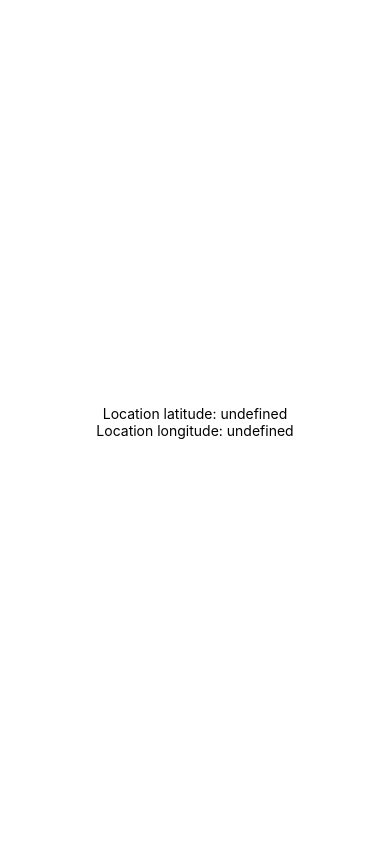
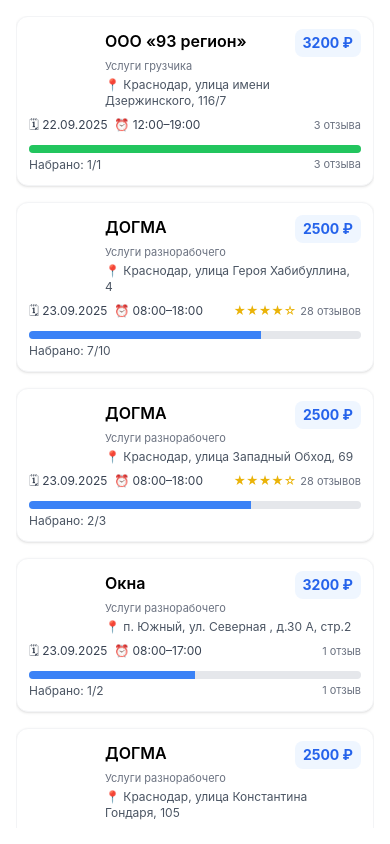
Before and after one commit to Saga6569/jobSearch, a React Native app: screen / in a window 390 px wide. Built offline with nearby package versions, Linux system fonts and the light colour scheme.

Commit message:
Added display of vacancies

```diff
--- /dev/null
+++ b/src/Components/ListWork.tsx
@@ -0,0 +1,170 @@
+import React from 'react';
+import { View, Text, FlatList, Image, TouchableOpacity } from 'react-native';
+
+// import { useNavigation } from '@react-navigation/native';
+// import { NativeStackNavigationProp } from '@react-navigation/native-stack';
+
+// type RootStackParamList = {
+//   Home: undefined;
+//   MovieDetail: { movie: Movie };
+// };
+
+// type NavigationProp = NativeStackNavigationProp<RootStackParamList>;
+
+type WorkType = { id: number | string; name: string; nameGt5?: string; nameLt5?: string; nameOne?: string };
+
+type ShiftItem = {
+  id?: string | number;
+  logo?: string;
+  address?: string;
+  companyName?: string;
+  dateStartByCity?: string;
+  timeStartByCity?: string;
+  timeEndByCity?: string;
+  currentWorkers?: number;
+  planWorkers?: number;
+  workTypes?: WorkType[] | string[] | string;
+  priceWorker?: number;
+  customerFeedbacksCount?: number | string;
+  customerRating?: number;
+};
+
+const ShiftCard = React.memo(({ item }: { item: ShiftItem }) => {
+  let workTypesText: string | undefined;
+  if (Array.isArray(item.workTypes)) {
+    if (item.workTypes.length > 0 && typeof item.workTypes[0] === 'object') {
+      workTypesText = (item.workTypes as WorkType[])
+        .map(w => w.name)
+        .filter(Boolean)
+        .join(', ');
+    } else {
+      workTypesText = (item.workTypes as string[]).join(', ');
+    }
+  } else if (typeof item.workTypes === 'string') {
+    workTypesText = item.workTypes;
+  }
+
+  const progress = (() => {
+    const current = typeof item.currentWorkers === 'number' ? item.currentWorkers : 0;
+    const plan = typeof item.planWorkers === 'number' && item.planWorkers > 0 ? item.planWorkers : 0;
+    if (!plan) return 0;
+    const p = Math.min(100, Math.round((current / plan) * 100));
+    return p;
+  })();
+
+  const renderStars = (rating?: number) => {
+    if (typeof rating !== 'number') return null;
+    const full = Math.floor(rating);
+    const half = rating - full >= 0.5 ? 1 : 0;
+    const empty = 5 - full - half;
+    return (
+      <Text className="text-xs text-yellow-500">
+        {'★'.repeat(full)}{half ? '☆' : ''}{'✩'.repeat(Math.max(0, empty - (half ? 1 : 0)))}
+      </Text>
+    );
+  };
+
+  return (
+    <TouchableOpacity className="w-full mb-4 p-3 bg-white rounded-xl shadow border border-gray-100">
+      <View className="flex-row items-start">
+        {item.logo ? (
+          <Image
+            source={{ uri: item.logo }}
+            className="w-16 h-16 rounded-md mr-3"
+            resizeMode="cover"
+          />
+        ) : (
+          <View className="w-16 h-16 rounded-md mr-3 bg-gray-200 items-center justify-center">
+            <Text className="text-gray-500 text-xs text-center">Лого</Text>
+          </View>
+        )}
+
+        <View className="flex-1">
+          <View className="flex-row justify-between items-start">
+            <Text className="text-base font-semibold flex-1 mr-2" numberOfLines={1}>
+              {item.companyName || 'Компания'}
+            </Text>
+            {typeof item.priceWorker === 'number' ? (
+              <View className="px-2 py-1 bg-blue-50 rounded-lg">
+                <Text className="text-sm font-bold text-blue-600">{item.priceWorker} ₽</Text>
+              </View>
+            ) : null}
+          </View>
+          {workTypesText ? (
+            <Text className="text-[11px] text-gray-500 mt-0.5" numberOfLines={1}>
+              {workTypesText}
+            </Text>
+          ) : null}
+          <Text className="text-xs text-gray-600 mt-1" numberOfLines={2}>📍 {item.address || 'Адрес не указан'}</Text>
+        </View>
+      </View>
+
+      <View className="mt-2 flex-row items-center justify-between">
+        <Text className="text-xs text-gray-700">🗓 {item.dateStartByCity}  ⏰ {item.timeStartByCity}–{item.timeEndByCity}</Text>
+        <View className="flex-row items-center">
+          {renderStars(item.customerRating)}
+          {item.customerFeedbacksCount ? (
+            <Text className="text-[11px] text-gray-500 ml-1">{item.customerFeedbacksCount}</Text>
+          ) : null}
+        </View>
+      </View>
+
+      <View className="mt-3">
+        <View className="w-full h-2 bg-gray-200 rounded-full overflow-hidden">
+          <View
+            style={{ width: `${progress}%` }}
+            className={`h-2 ${progress >= 100 ? 'bg-green-500' : 'bg-blue-500'}`}
+          />
+        </View>
+        <View className="mt-1 flex-row justify-between">
+          <Text className="text-xs text-gray-600">
+            Набрано: {item.currentWorkers ?? 0}/{item.planWorkers ?? 0}
+          </Text>
+          {typeof item.customerRating !== 'number' && item.customerFeedbacksCount ? (
+            <Text className="text-[11px] text-gray-500">{item.customerFeedbacksCount}</Text>
+          ) : null}
+        </View>
+      </View>
+    </TouchableOpacity>
+  );
+});
+
+const RenderItemsList = ({ data = [], isLoading = false }: { data: ShiftItem[]; isLoading?: boolean; }) => {
+  const renderItem = React.useCallback(
+    ({ item }: { item: ShiftItem }) => <ShiftCard item={item} />,
+    [],
+  );
+
+  const keyExtractor = (item: ShiftItem, index: number) =>
+    `${(item.id ?? index).toString()}_${index}`;
+
+  if (isLoading) {
+    return (
+      <View className="flex-1 items-center justify-center">
+        <Text className="text-gray-700 text-lg">Загрузка...</Text>
+      </View>
+    );
+  }
+
+  if (!data || data.length === 0) {
+    return (
+      <View className="flex-1 items-center justify-center">
+        <Text className="text-gray-500">Ничего не найдено</Text>
+      </View>
+    );
+  }
+
+  return (
+    <View className="flex-1 p-4">
+      <FlatList
+        data={data}
+        keyExtractor={keyExtractor}
+        renderItem={renderItem}
+        contentContainerStyle={{ paddingBottom: 24 }}
+        showsVerticalScrollIndicator={false}
+      />
+    </View>
+  );
+};
+
+export default RenderItemsList;
--- a/src/pages/Main.tsx
+++ b/src/pages/Main.tsx
@@ -1,20 +1,63 @@
 import { View, Text } from 'react-native';
+import get_work from '../api/api';
 import { useEffect, useState } from 'react';
 import getLocation from '../utiliti/getLocation';
+import RenderItemsList from '../Components/ListWork';
+import { fallbackShifts } from '../api/mockData';
 
 const Main = () => {
-  const [location, setLocation] = useState({});
+  const [work, setWork] = useState<any[]>([]);
+  const [isLoding, setIsLoading] = useState(false);
 
   useEffect(() => {
-    getLocation(setLocation);
+    const fetchData = async () => {
+      setIsLoading(true);
+
+      try {
+        // Получаем локацию и ждем завершения
+        const locationData: any = await getLocation();
+
+        // Затем получаем работу
+        if (locationData?.coords?.latitude && locationData?.coords?.longitude) {
+          const localWork = await get_work(
+            locationData.coords.latitude.toString(),
+            locationData.coords.longitude.toString(),
+          );
+
+          // Поддержка разных форматов ответа: массив или объект с коллекцией
+          const items = Array.isArray(localWork)
+            ? localWork
+            : localWork?.shifts ?? localWork?.items ?? localWork?.data ?? [];
+
+          const normalizedItems = Array.isArray(items) ? items : [];
+          setWork(normalizedItems.length > 0 ? normalizedItems : fallbackShifts);
+        }
+      } catch (error) {
+        console.error('Ошибка при получении данных:', error);
+        // Фолбэк на мок-данные при ошибке запроса
+        setWork(fallbackShifts);
+      } finally {
+        setIsLoading(false);
+      }
+    };
+
+    fetchData();
   }, []);
 
-  console.log(location, 'location');
+  console.log(work, 'work');
 
   return (
     <View className="flex-1 items-center justify-center bg-white">
-      <Text>{`Location latitude: ${location?.coords?.latitude}`}</Text>
-      <Text>{`Location longitude: ${location?.coords?.longitude}`}</Text>
+      {isLoding && (
+        <View>
+          <Text>Загрузка</Text>
+        </View>
+      )}
+      {!isLoding && (
+        <View className="w-full h-full">
+          <RenderItemsList data={work} isLoading={isLoding} />
+        </View>
+      )}
     </View>
   );
 };
--- a/src/utiliti/getLocation.ts
+++ b/src/utiliti/getLocation.ts
@@ -26,23 +26,32 @@
   }
 };
 
-const getLocation = (setLoc: any) => {
-  const result = requestLocationPermission();
-  result.then(res => {
-    console.log('res is:', res);
-    if (res) {
+const getLocation = async () => {
+  try {
+    const hasPermission = await requestLocationPermission();
+    console.log('Permission result:', hasPermission);
+
+    if (hasPermission) {
+      return new Promise((resolve, reject) => {
         Geolocation.getCurrentPosition(
           position => {
-          setLoc(position);
+            console.log('Position obtained:', position);
+            resolve(position);
           },
           error => {
-          // See error code charts below.
-          console.log(error.code, error.message);
+            console.log('Geolocation error:', error.code, error.message);
+            reject(error);
           },
           { enableHighAccuracy: true, timeout: 15000, maximumAge: 10000 },
         );
+      });
+    } else {
+      throw new Error('Location permission denied');
     }
-  });
+  } catch (error) {
+    console.error('Error in getLocation:', error);
+    throw error;
+  }
 };
 
 export default getLocation;
```
Lines whose indentation alone changed are shown as unchanged.
